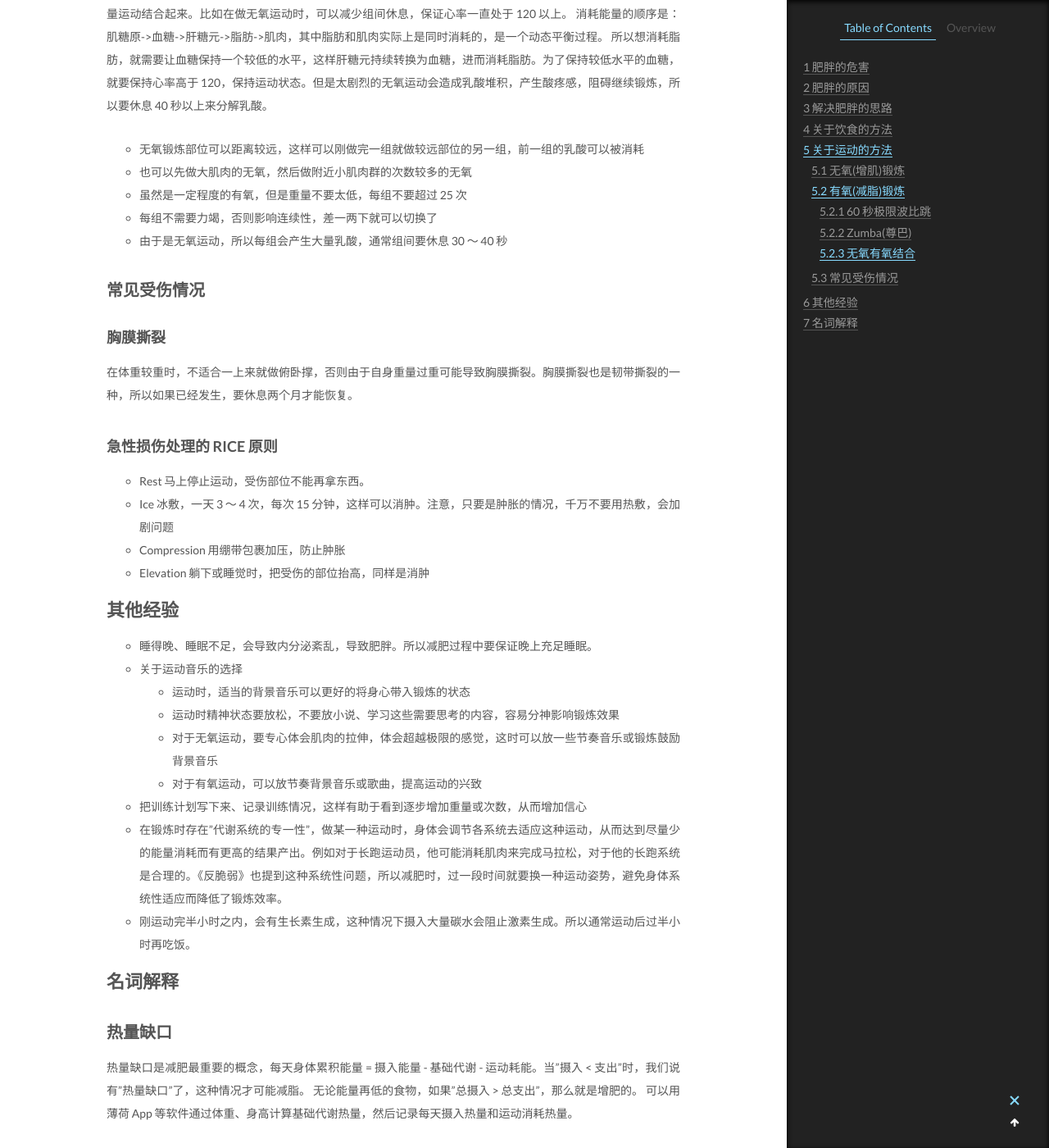
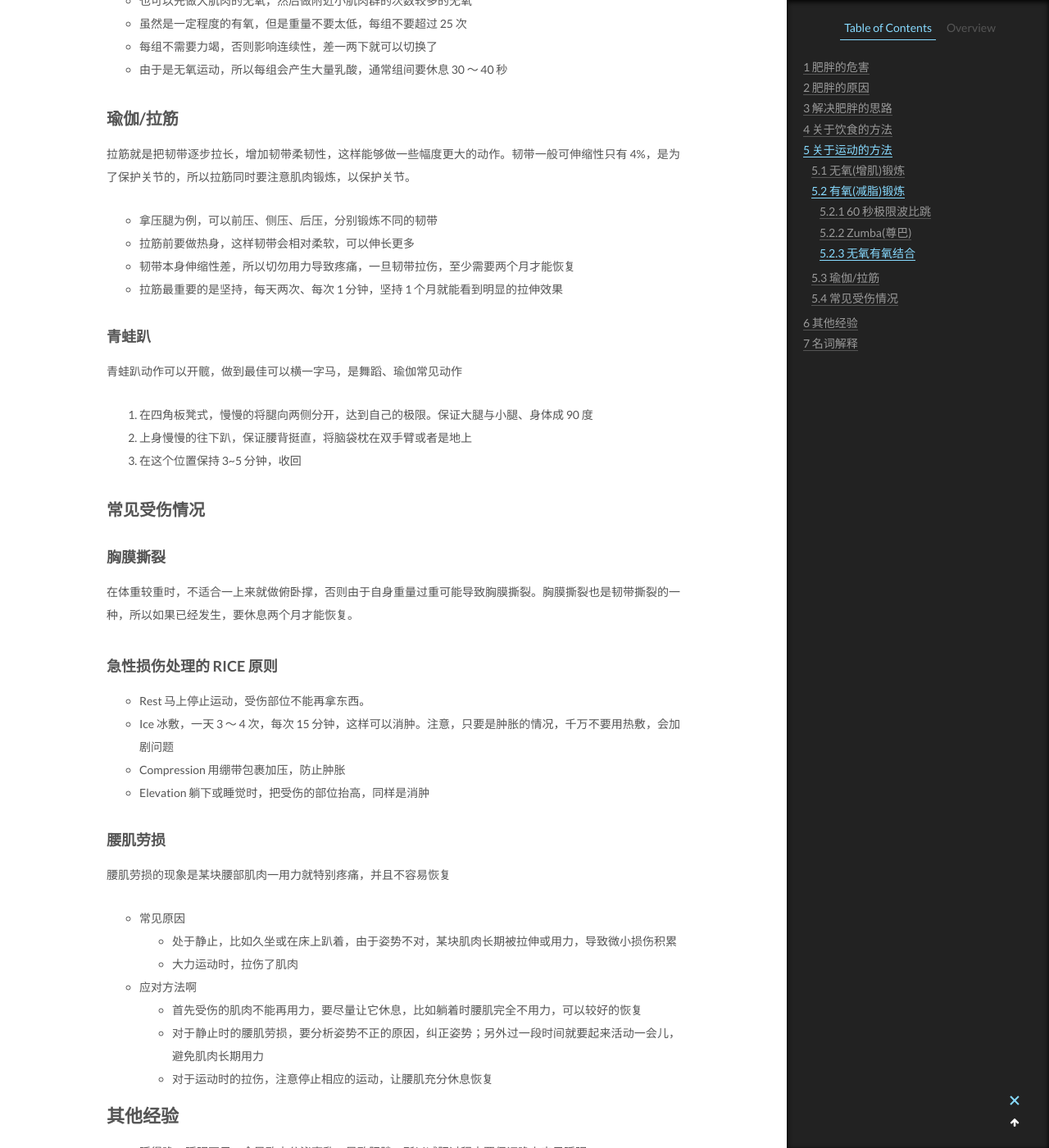
Before and after one commit to CodeHunter2006/CodeHunter2006.github.io, a Jekyll site: the page built from _posts/2020-06-07-Lose_Weight.md, in a window 1280 px wide and 1400 px high, scrolled down 7008 px. Shown: the whole window at 82% size. Built offline with Jekyll 4.4.1, drawn with Linux system fonts in a browser that asks for light colours; some of the changed text lies outside the part shown.

Commit message:
[doc]: add contents.

```diff
--- a/_posts/2020-06-07-Lose_Weight.md
+++ b/_posts/2020-06-07-Lose_Weight.md
@@ -53,6 +53,8 @@ tags: Healthy
 - 尽量避免吃"细粮"比如：油、糖、米、面、高糖水果(西瓜、榴莲、芒果)。吃更接近原始人时代的食物例如：红薯、糯玉米、鸡蛋、全麦面包。因为这些"粗粮"消化过程比较长，不容易突然血糖升高，有利于饱腹感，同时消化本身也会消耗一些能量。
 - 用薄荷 App 等软件计算基础代谢，记录食物摄入及运动消耗，创造合适的热量缺口。缺口过大可能会影响正常生活。
 - 注意调节情绪、环境、饥饿程度，避免暴饮暴食，把胃撑大了，之后吃同样体积的食物饱腹感更差
+- 对于上班族，每天摄入碳水比例 午饭 > 早饭 > 晚饭，这样安排白天能消耗更多，晚上可以少增重
+- 如果需要运动，则注意提前两小时摄入一些碳水，避免低血糖运动效果差
 
 ## 食物能量
 
@@ -119,8 +121,8 @@ tags: Healthy
 
 - 虾、鸡胸肉、牛肉是最高蛋白低脂肪的
 - 猪肉、鸡蛋蛋白高，但是脂肪也高，摄入要适量
-- 蛋清是纯蛋白
-- 牛奶补充的蛋白质太少
+- 蛋清是纯蛋白，含水较多，所以比肉类蛋白比例差一倍
+- 牛奶水分大，补充的蛋白质极少，主要用来补充钙
 - 豆制品不是全价蛋白，只能提供一部分氨基酸，需要同时补充动物蛋白
 
 ## 饮食组合
@@ -210,6 +203,23 @@ tags: Healthy
 - 每组不需要力竭，否则影响连续性，差一两下就可以切换了
 - 由于是无氧运动，所以每组会产生大量乳酸，通常组间要休息 30 ～ 40 秒
 
+## 瑜伽/拉筋
+
+拉筋就是把韧带逐步拉长，增加韧带柔韧性，这样能够做一些幅度更大的动作。韧带一般可伸缩性只有 4%，是为了保护关节的，所以拉筋同时要注意肌肉锻炼，以保护关节。
+
+- 拿压腿为例，可以前压、侧压、后压，分别锻炼不同的韧带
+- 拉筋前要做热身，这样韧带会相对柔软，可以伸长更多
+- 韧带本身伸缩性差，所以切勿用力导致疼痛，一旦韧带拉伤，至少需要两个月才能恢复
+- 拉筋最重要的是坚持，每天两次、每次 1 分钟，坚持 1 个月就能看到明显的拉伸效果
+
+### 青蛙趴
+
+青蛙趴动作可以开髋，做到最佳可以横一字马，是舞蹈、瑜伽常见动作
+
+1. 在四角板凳式，慢慢的将腿向两侧分开，达到自己的极限。保证大腿与小腿、身体成 90 度
+2. 上身慢慢的往下趴，保证腰背挺直，将脑袋枕在双手臂或者是地上
+3. 在这个位置保持 3~5 分钟，收回
+
 ## 常见受伤情况
 
 ### 胸膜撕裂
@@ -226,6 +236,18 @@ tags: Healthy
   用绷带包裹加压，防止肿胀
 - Elevation
   躺下或睡觉时，把受伤的部位抬高，同样是消肿
+
+### 腰肌劳损
+
+腰肌劳损的现象是某块腰部肌肉一用力就特别疼痛，并且不容易恢复
+
+- 常见原因
+  1. 处于静止，比如久坐或在床上趴着，由于姿势不对，某块肌肉长期被拉伸或用力，导致微小损伤积累
+  2. 大力运动时，拉伤了肌肉
+- 应对方法啊
+  1. 首先受伤的肌肉不能再用力，要尽量让它休息，比如躺着时腰肌完全不用力，可以较好的恢复
+  2. 对于静止时的腰肌劳损，要分析姿势不正的原因，纠正姿势；另外过一段时间就要起来活动一会儿，避免肌肉长期用力
+  3. 对于运动时的拉伤，注意停止相应的运动，让腰肌充分休息恢复
 
 # 其他经验
 
```
Also changed, not shown: other parts of _posts/2020-06-07-Lose_Weight.md (+2 -11 lines), _posts/2020-06-01-Fitness_Record.md (+1 -0 lines).
